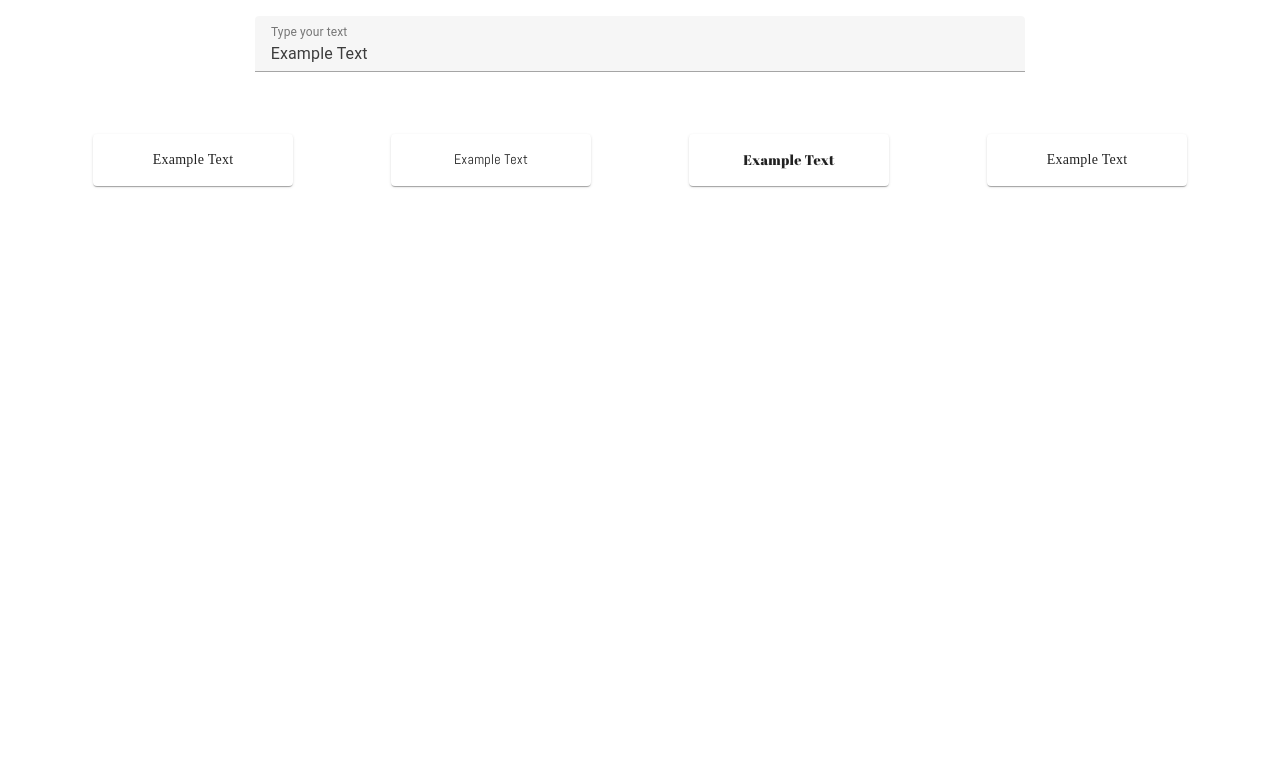
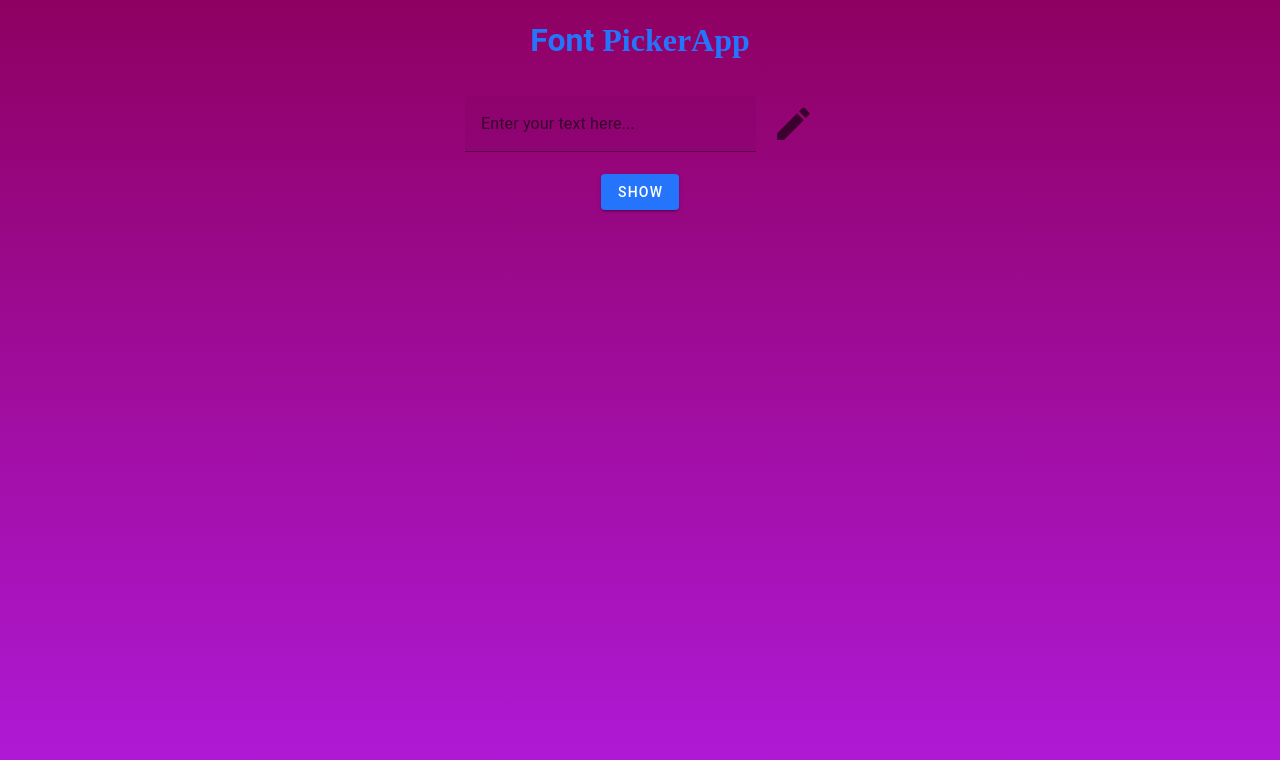
Before and after one commit to KrzyKerlin/My-Tools-App, a Vue app: page /fontsList in a window 1280 px wide. Shown: the top 760 px of the page. Built offline with nearby package versions, Linux system fonts and the light colour scheme; a web font is replaced by a local one.

Commit message:
Show fonts list after clicking button

```diff
--- a/src/views/colorPalette.vue
+++ b/src/views/colorPalette.vue
@@ -30,9 +30,7 @@
 </template>
 
 <script>
-  import { ref } from 'vue';
-  import { onMounted } from 'vue';
-  import { onUnmounted } from 'vue';
+  import { ref, onMounted, onUnmounted } from "vue";
 
   export default {
     name: 'ColorPalette',
--- a/src/views/fontsList.vue
+++ b/src/views/fontsList.vue
@@ -1,77 +1,129 @@
 <template>
-  <v-container>
+  <v-container class="d-flex flex-column align-center">
+    <h1 class="mb-8 text-center text-primary">Font <span class="second">Picker</span><span class="third"> App</span></h1>
 
-    <v-row class="mb-4" justify="center">
-      <v-col cols="12" md="8">
-        <v-text-field
+    <div class="input-container align-center">
+      <v-text-field
           v-model="userText"
-          label="Type your text"
+          label="Enter your text here..."
           outlined
           dense
-        ></v-text-field>
+          class="text-input"
+          color="primary"
+          append-icon="mdi-pencil"
+        />
+      <v-btn @click="loadFonts" color="primary" class="mb-8">Show</v-btn>
+    </div>
+
+    <!-- Fonts container -->
+    <v-row class="fonts-container" v-if="fonts.length > 0" justify="center">
+      <v-col
+        v-for="font in fonts"
+        :key="font.family"
+        cols="12" sm="6" md="3"
+        class="font-item"
+      >
+        <v-card :style="{ fontFamily: font.family}" @click="selectFont(font)">
+          <v-card-text>{{ userText || 'Sample Text' }}</v-card-text>
+        </v-card>
       </v-col>
     </v-row>
 
-    <v-row>
-      <v-col
-        v-for="font in fonts"
-        :key="font.family"
-        cols="12"
-        sm="4"
-        lg="3"
-        class="d-flex justify-center mb-4"
-      >
-        <v-card
-          :style="{ fontFamily: font.family, fontSize: '3em', textAlign: 'center', width: '200px' }"
-          class="font-preview"
-        >
-          <v-card-text>
-            {{ userText }}
-          </v-card-text>
-        </v-card>
-      </v-col>
-    </v-row>
+    <!-- Selected font -->
+    <div v-if="selectedFont" class="mt-4">
+      <p>Selected Font: <strong>{{ selectedFont }}</strong></p>
+    </div>
   </v-container>
 </template>
 
 <script>
-import { ref, onMounted } from 'vue';
+import { ref, onMounted, onUnmounted } from "vue";
 
 export default {
-  name: 'GoogleFontsTool',
+  name: "FontPicker",
   setup() {
+    const userText = ref("");
     const fonts = ref([]);
-    const userText = ref('Example Text');
+    const selectedFont = ref("");
 
-    // Pobranie czcionek z pliku JSON
-    onMounted(async () => {
+    // Load Json fonts
+    const loadFonts = async () => {
       try {
-        const response = await fetch('/fonts.json'); // Pobranie pliku JSON z public/fonts.json
-        fonts.value = await response.json();
+        const response = await fetch("/fonts.json");
+        const fontsData = await response.json();
 
-        // Dynamiczne ładowanie czcionek do <head>
-        fonts.value.forEach(font => loadFont(font.family));
+        fonts.value = fontsData;
+
+        // Dynamically load fonts into <head>
+        fontsData.forEach(font => loadFont(font.family));
       } catch (error) {
-        console.error('Error loading fonts:', error);
+        console.error("Error loading fonts:", error);
       }
-    });
+    };
 
-    // Funkcja do dodawania linku do czcionek Google Fonts
+    // Function to load a font from Google Fonts into <head>
     const loadFont = (fontFamily) => {
       const link = document.createElement('link');
-      link.href = `https://fonts.googleapis.com/css?family=${fontFamily.replace(/ /g, '+')}&display=swap`;
+      link.href = `https://fonts.googleapis.com/css2?family=${fontFamily.replace(/ /g, '+')}&display=swap`;
       link.rel = 'stylesheet';
       document.head.appendChild(link);
     };
 
+    const selectFont = (font) => {
+      selectedFont.value = font.family;
+    };
+
+    // Set the background on component mount
+    onMounted(() => {
+        document.body.style.background = 'linear-gradient(to bottom, #8f0062, #b11adb)';
+    });
+
+    // Reset the background when the component is removed
+    onUnmounted(() => {
+        document.body.style.background = ''
+    });
+
     return {
+      userText,
       fonts,
-      userText
+      selectedFont,
+      loadFonts,
+      selectFont,
     };
-  }
+  },
 };
 </script>
 
 <style scoped>
+h1 span {
+  display: inline-block;
+}
+
+h1 span.second {
+  font-family: 'Pacifico', cursive;
+}
+
+h1 span.third {
+  font-family: 'Luckiest Guy', cursive;
+}
+
+.input-container {
+  text-align: center;
+}
+
+.v-text-field {
+  width: 350px;
+  color: black;
+  font-size: 1.8rem;
+}
+
+.font-item .v-card {
+  width: 250px;
+}
+
+.v-card-text {
+  font-size: clamp(1.5rem, 2vw, 3rem);
+  text-align: center;
+}
 
 </style>
```
